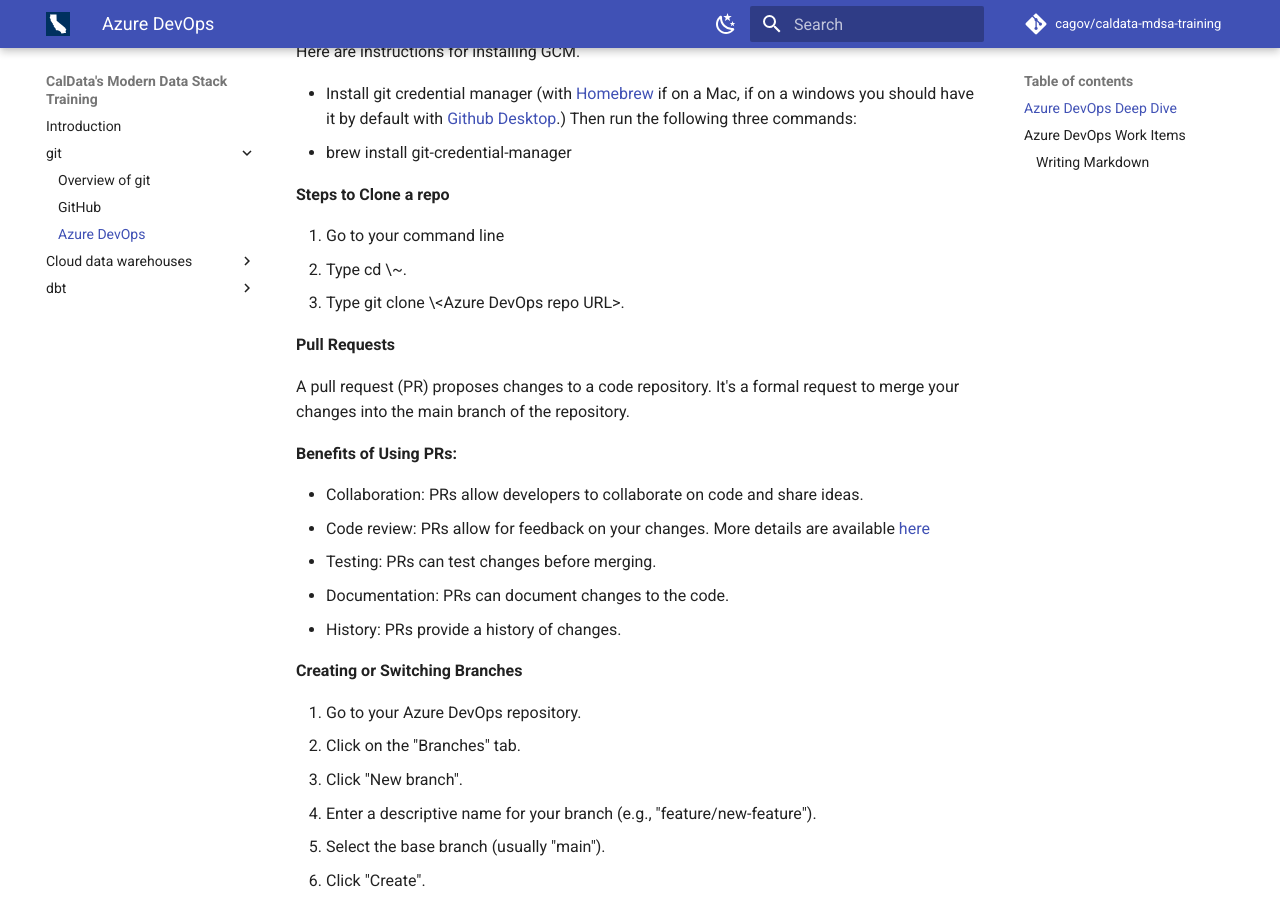
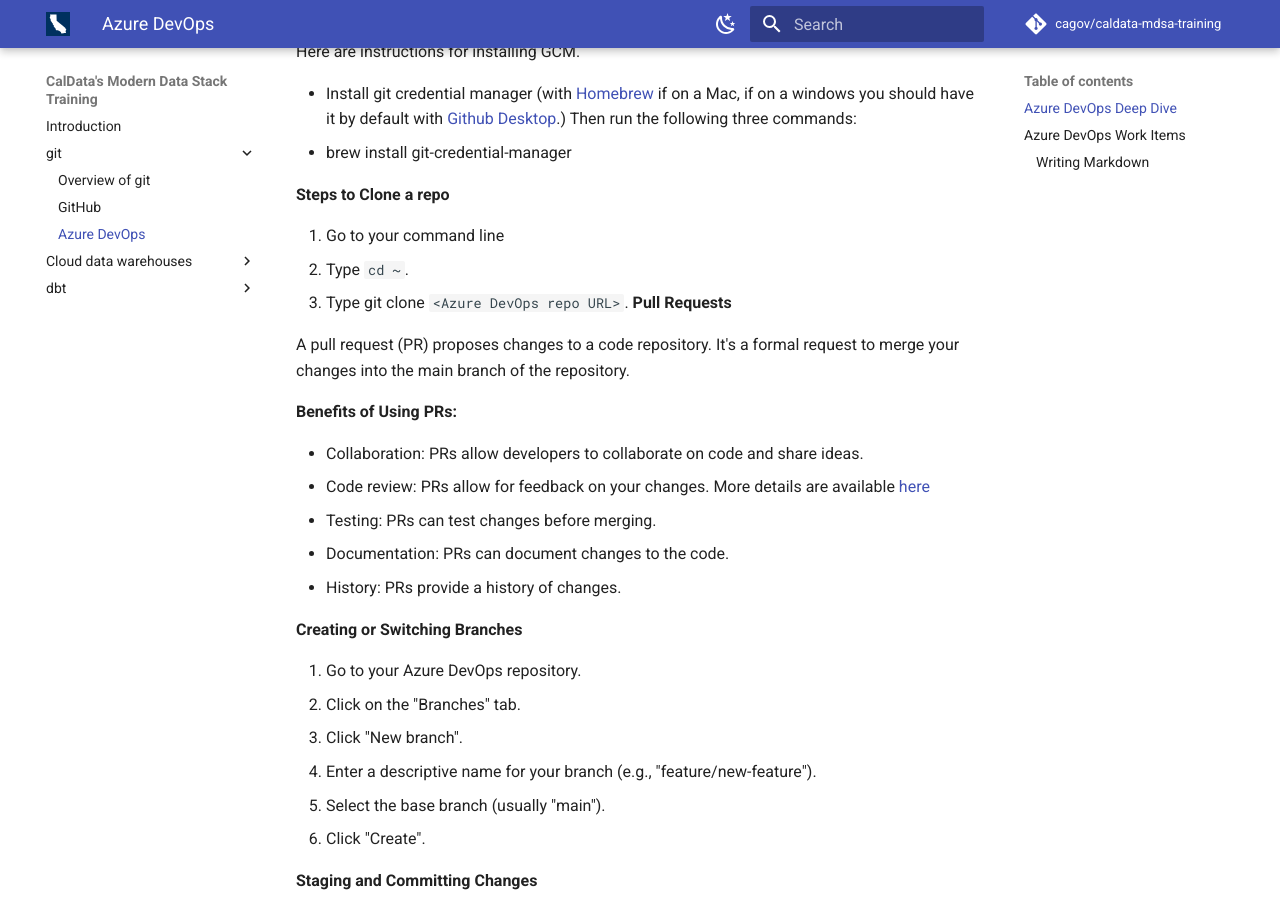
Before and after one commit to cagov/caldata-mdsa-training, an MkDocs documentation site: the page built from docs/git/devops.md, in a window 1280 px wide and 900 px high, scrolled down 1492 px. Built offline with MkDocs 1.6.1 and Material for MkDocs 9.7.7, drawn with Linux system fonts in a browser that asks for light colours; comment, search, counter and statistics services are not loaded.

```diff
--- a/docs/git/devops.md
+++ b/docs/git/devops.md
@@ -49,9 +49,8 @@ Here are instructions for installing GCM.
 **Steps to Clone a repo**
 
 1. Go to your command line
-2. Type cd \~.
-3. Type git clone \<Azure DevOps repo URL\>.
-
+2. Type `cd ~`.
+3. Type git clone `<Azure DevOps repo URL>`.
 **Pull Requests**
 
 A pull request (PR) proposes changes to a code repository. It's a formal request to merge your changes into the main branch of the repository.
```
